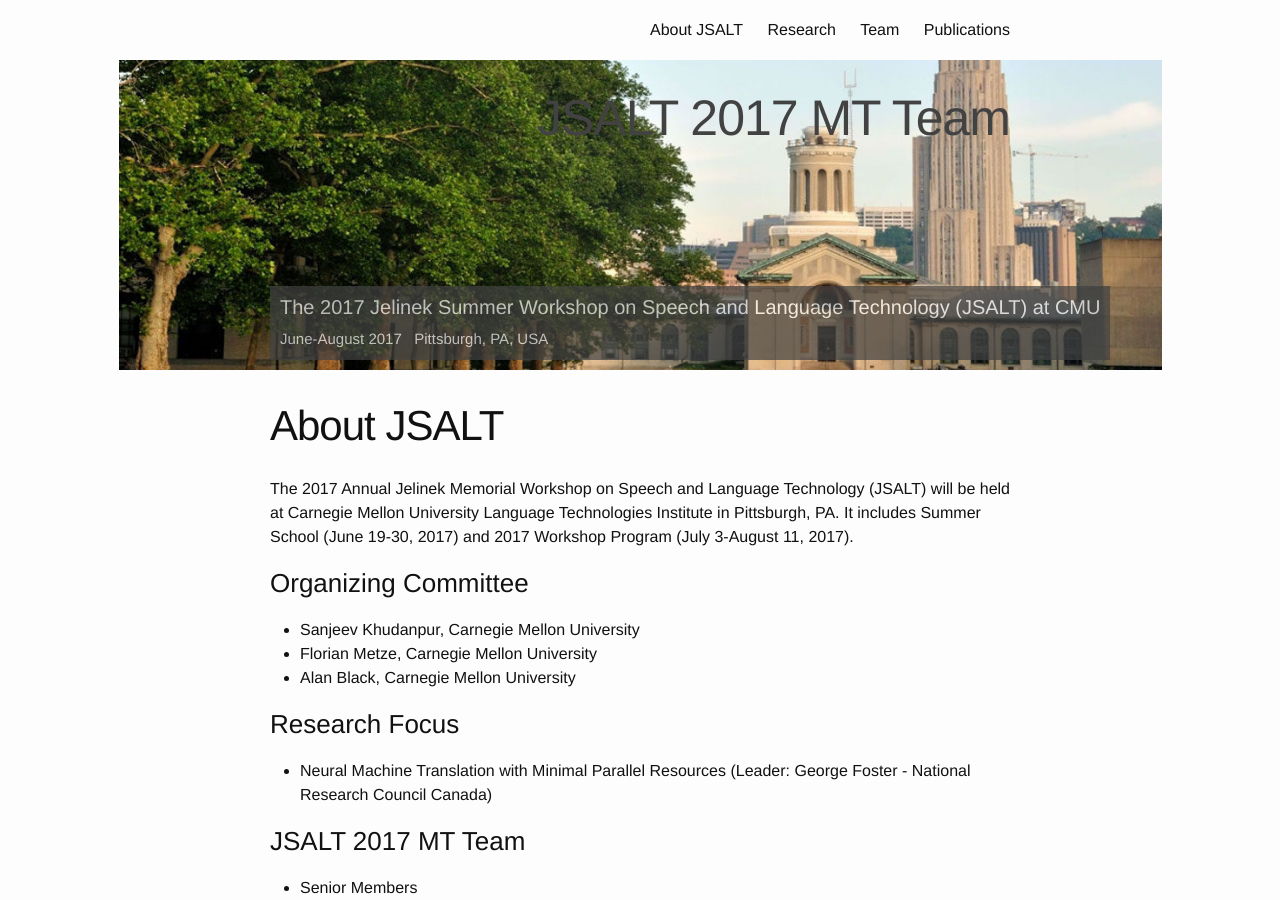
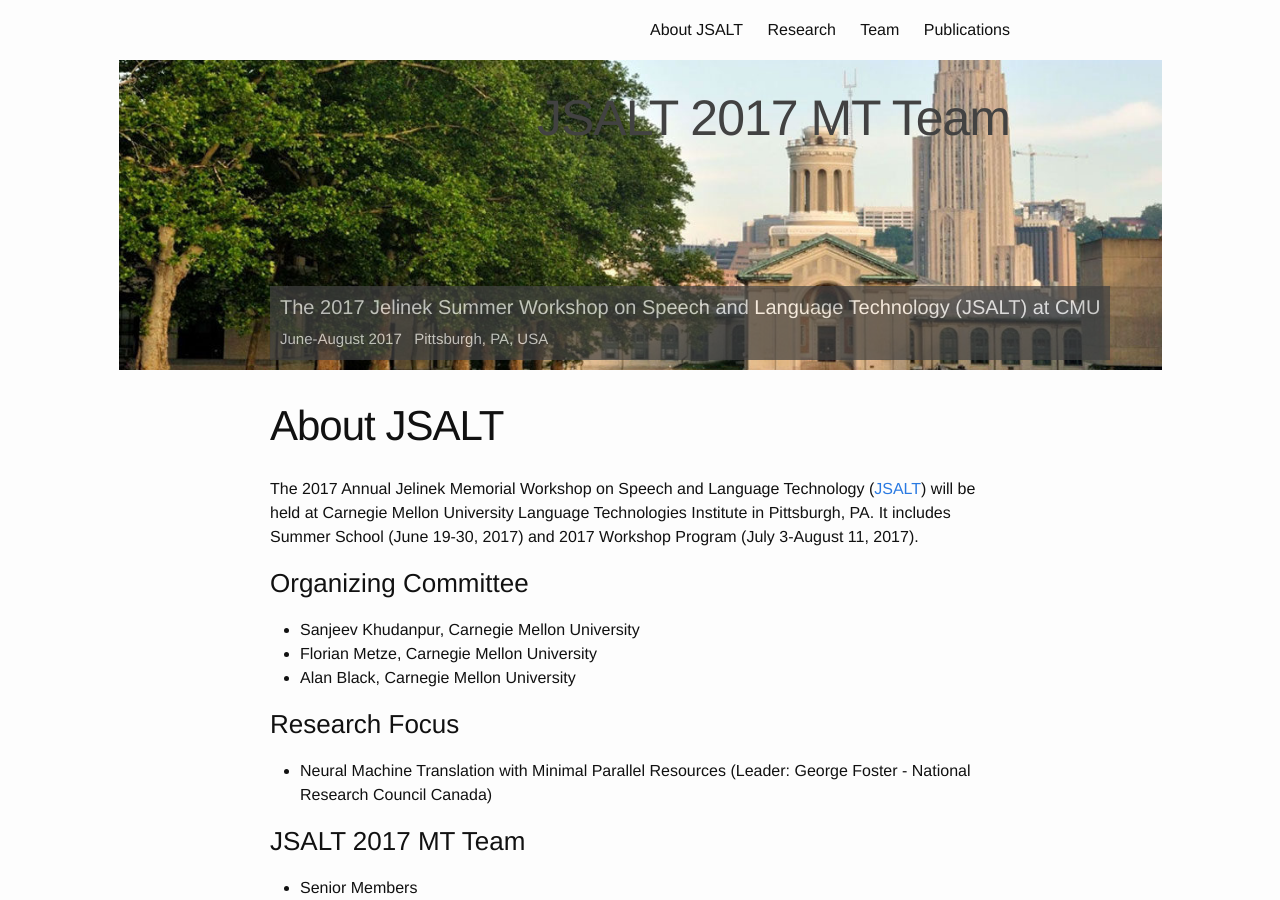
Before and after one commit to duyvuleo/ws17mt, a Jekyll site: the page built from index.md, in a window 1280 px wide and 900 px high. Built offline with Jekyll 4.4.1, drawn with Linux system fonts in a browser that asks for light colours; part of the change alters nothing that is shown.

```diff
--- a/index.md
+++ b/index.md
@@ -6,7 +6,7 @@ team: Team
 pubs: Publications
 ---
 
-The 2017 Annual Jelinek Memorial Workshop on Speech and Language Technology (JSALT) will be held at Carnegie Mellon University Language Technologies Institute in Pittsburgh, PA.
+The 2017 Annual Jelinek Memorial Workshop on Speech and Language Technology ([JSALT](https://www.lti.cs.cmu.edu/2017-jelinek-workshop)) will be held at Carnegie Mellon University Language Technologies Institute in Pittsburgh, PA.
 It includes Summer School (June 19-30, 2017) and 2017 Workshop Program (July 3-August 11, 2017).
 
 ### Organizing Committee
```
